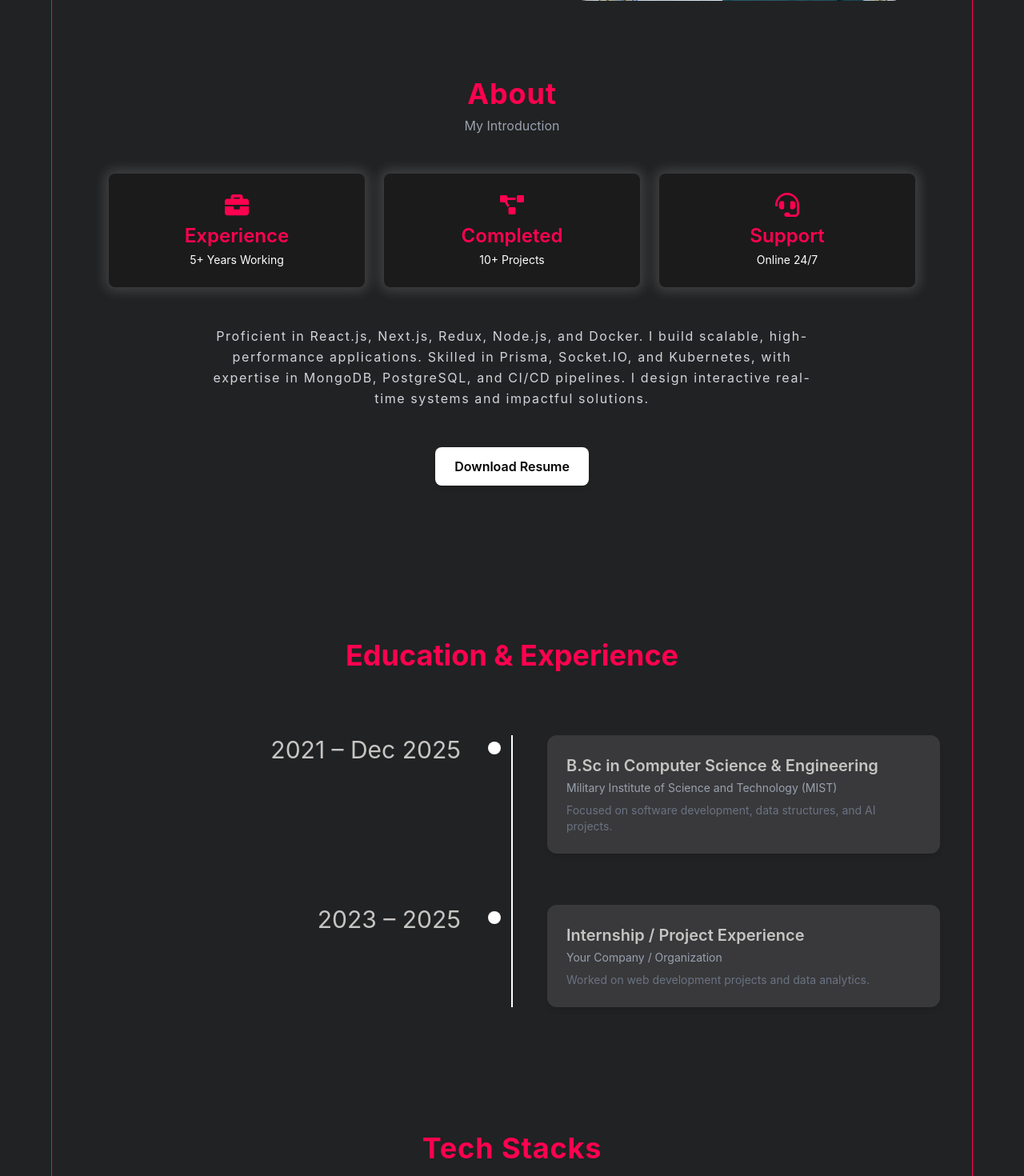
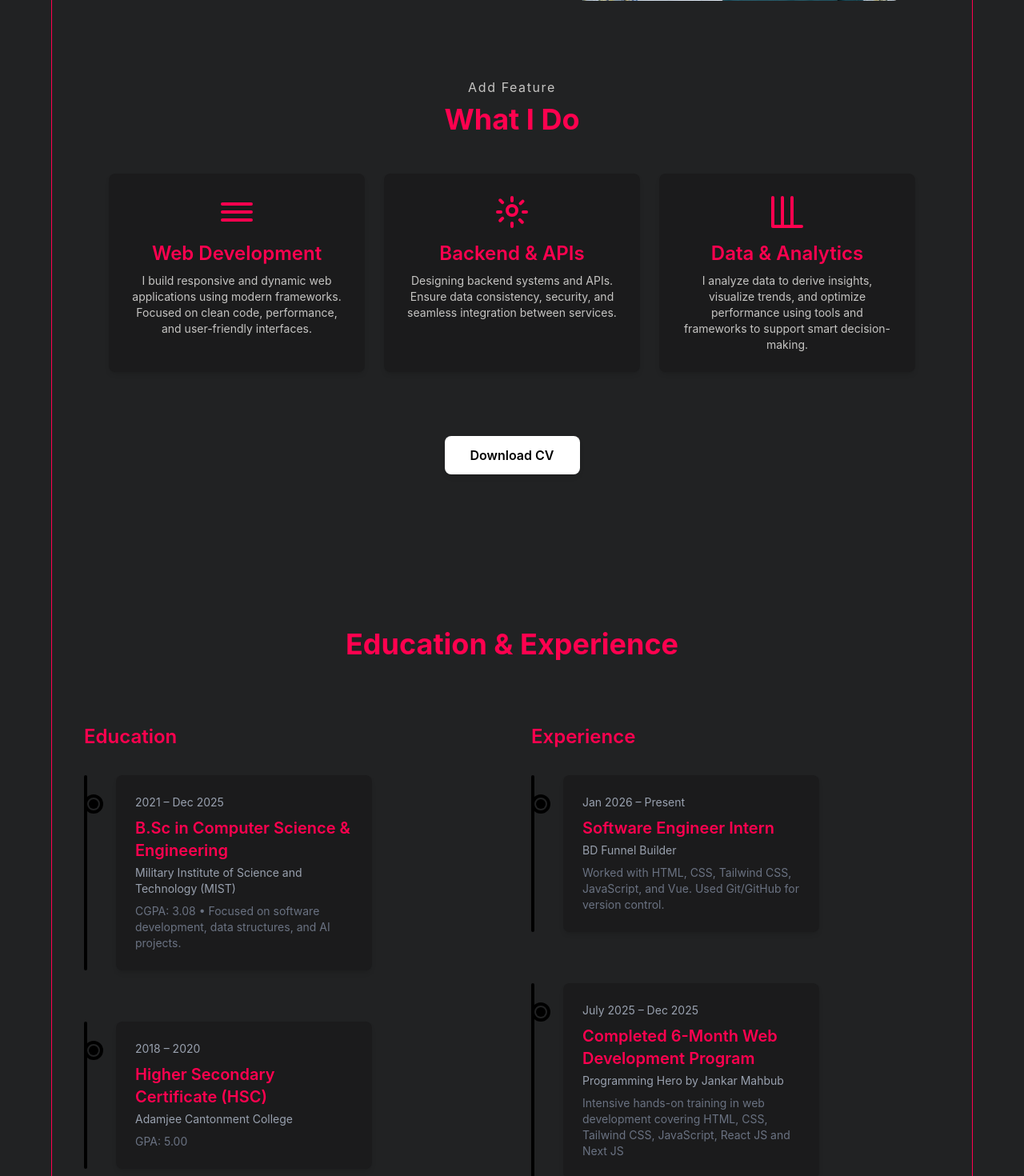
Before and after one commit to esha8di/portfolionextjs, a Next.js app: page / in a window 1280 px wide. Shown: the part 660-2130 px from the top of the page at 80% size. Built offline with nearby package versions, Linux system fonts and the light colour scheme.

Commit message:
education and experience done

```diff
--- a/src/components/About.jsx
+++ b/src/components/About.jsx
@@ -1,55 +1,85 @@
 "use client";
 
 import React from "react";
-import { FaBriefcase, FaProjectDiagram, FaHeadset } from "react-icons/fa"; // icons
 
 const ABOUT = () => {
   return (
-    <section id="about" className="py-24 text-secondary">
+    <section id="about" className="py-24 text-secondary" data-aos="fade-up">
       <div className="max-w-6xl mx-auto px-3 flex flex-col gap-12">
 
         {/* Title */}
         <div className="text-center">
-          <h2 className="text-4xl font-bold tracking-wide text-primary">About</h2>
-          <p className="text-gray-400  mt-2">My Introduction</p>
+          <p className="text-secondary tracking-widest">Add Feature</p>
+          <h2 className="text-4xl font-bold text-primary mt-2">What I Do</h2>
         </div>
 
         {/* Cards Section */}
         <div className="flex gap-6 flex-wrap justify-center">
-          <div className="bg-[#1b1b1c] hover:bg-[#2a2a2b] shadow-[0_0_15px_5px_rgba(255,255,255,0.15)] p-6 rounded-lg flex-1 max-w-xs text-center  transition-transform duration-300 ease-in-out hover:-translate-y-2 ">
-            <FaBriefcase className="text-3xl mx-auto mb-2 text-primary" />
-            <p className="font-semibold text-primary text-2xl">Experience</p>
-            <p className="text-white text-sm mt-1">5+ Years Working</p>
+
+          {/* Card 1: Web Development */}
+          <div className="bg-[#1b1b1c] shadow-md p-6 rounded-lg flex-1 max-w-xs text-center transition-colors duration-300 hover:bg-[#2a2a2b]">
+            {/* SVG Logo */}
+            <svg
+              xmlns="http://www.w3.org/2000/svg"
+              className="w-12 h-12 mx-auto mb-3 text-primary"
+              fill="none"
+              viewBox="0 0 24 24"
+              stroke="currentColor"
+            >
+              <path strokeLinecap="round" strokeLinejoin="round" strokeWidth={2} d="M3 7h18M3 12h18M3 17h18" />
+            </svg>
+            <p className="font-semibold text-primary text-2xl">Web Development</p>
+            <p className="text-secondary text-sm mt-2">
+              I build responsive and dynamic web applications using modern frameworks. Focused on clean code, performance, and user-friendly interfaces.
+            </p>
           </div>
 
-          <div className=" p-6 rounded-lg flex-1 max-w-xs text-center  transition-transform duration-300 ease-in-out hover:-translate-y-2
-          bg-[#1b1b1c] hover:bg-[#2a2a2b] shadow-[0_0_15px_5px_rgba(255,255,255,0.15)]">
-            <FaProjectDiagram className="text-3xl mx-auto mb-2 text-primary" />
-            <p className="font-semibold text-primary text-2xl">Completed</p>
-            <p className="text-white text-sm mt-1">10+ Projects</p>
+          {/* Card 2: Backend & APIs */}
+          <div className="bg-[#1b1b1c] shadow-md p-6 rounded-lg flex-1 max-w-xs text-center transition-colors duration-300 hover:bg-[#2a2a2b]">
+            {/* SVG Logo */}
+            <svg
+              xmlns="http://www.w3.org/2000/svg"
+              className="w-12 h-12 mx-auto mb-3 text-primary"
+              fill="none"
+              viewBox="0 0 24 24"
+              stroke="currentColor"
+            >
+              <path strokeLinecap="round" strokeLinejoin="round" strokeWidth={2} d="M12 8c-1.657 0-3 1.343-3 3s1.343 3 3 3 3-1.343 3-3-1.343-3-3-3z M12 3v2m0 14v2m9-9h-2M5 12H3m15.364 6.364l-1.414-1.414M6.05 6.05l-1.414-1.414m0 12.728l1.414-1.414M17.314 6.686l1.414-1.414" />
+            </svg>
+            <p className="font-semibold text-primary text-2xl">Backend & APIs</p>
+            <p className="text-secondary text-sm mt-2">
+              Designing backend systems and APIs. Ensure data consistency, security, and seamless integration between services.
+            </p>
           </div>
 
-          <div className=" p-6 rounded-lg flex-1 max-w-xs text-center  transition-transform duration-300 ease-in-out hover:-translate-y-2
-          bg-[#1b1b1c] hover:bg-[#2a2a2b] shadow-[0_0_15px_5px_rgba(255,255,255,0.15)]">
-            <FaHeadset className="text-3xl mx-auto mb-2 text-primary" />
-            <p className="font-semibold text-primary text-2xl">Support</p>
-            <p className="text-white text-sm mt-1">Online 24/7</p>
+          {/* Card 3: Data & Analytics */}
+          <div className="bg-[#1b1b1c] shadow-md p-6 rounded-lg flex-1 max-w-xs text-center transition-colors duration-300 hover:bg-[#2a2a2b]">
+            {/* SVG Logo */}
+            <svg
+              xmlns="http://www.w3.org/2000/svg"
+              className="w-12 h-12 mx-auto mb-3 text-primary"
+              fill="none"
+              viewBox="0 0 24 24"
+              stroke="currentColor"
+            >
+              <path strokeLinecap="round" strokeLinejoin="round" strokeWidth={2} d="M3 3v18h18M9 3v18M15 3v18" />
+            </svg>
+            <p className="font-semibold text-primary text-2xl">Data & Analytics</p>
+            <p className="text-secondary text-sm mt-2">
+              I analyze data to derive insights, visualize trends, and optimize performance using tools and frameworks to support smart decision-making.
+            </p>
           </div>
+
         </div>
 
-        {/* Description */}
-        <p className="text-gray-300 leading-relaxed text-center max-w-3xl mx-auto tracking-widest">
-          Proficient in React.js, Next.js, Redux, Node.js, and Docker. I build scalable, high-performance applications. Skilled in Prisma, Socket.IO, and Kubernetes, with expertise in MongoDB, PostgreSQL, and CI/CD pipelines. I design interactive real-time systems and impactful solutions.
-        </p>
-
-        {/* Centered Download Resume Button */}
-        <div className="text-center">
+        {/* Download CV Button */}
+        <div className="text-center mt-8">
           <a
-            href="/resume.pdf"
-            target="_blank"
-            className="inline-block bg-white text-black hover:text-primary font-semibold px-6 py-3 rounded-lg hover:bg-gray-200 transition-transform transform hover:scale-105 shadow-md"
+            href="/Shumin_Nahar_Esha_CV.pdf"
+            download
+            className="inline-block bg-white text-black font-semibold px-8 py-3 rounded-lg hover:bg-gray-200 hover:text-primary transition-transform transform hover:scale-105 shadow-md"
           >
-            Download Resume
+            Download CV
           </a>
         </div>
 
--- a/src/components/Educations.jsx
+++ b/src/components/Educations.jsx
@@ -1,67 +1,117 @@
 "use client";
 
-const timeline = [
+const education = [
   {
     title: "B.Sc in Computer Science & Engineering",
     subtitle: "Military Institute of Science and Technology (MIST)",
-    details: "Focused on software development, data structures, and AI projects.",
+    details: "CGPA: 3.08 • Focused on software development, data structures, and AI projects.",
     date: "2021 – Dec 2025",
   },
   {
-    title: "Internship / Project Experience",
-    subtitle: "Your Company / Organization",
-    details: "Worked on web development projects and data analytics.",
-    date: "2023 – 2025",
+    title: "Higher Secondary Certificate (HSC)",
+    subtitle: "Adamjee Cantonment College",
+    details: "GPA: 5.00",
+    date: "2018 – 2020",
   },
 ];
 
-export default function EducationTimeline() {
+const experience = [
+  {
+    title: "Software Engineer Intern",
+    subtitle: "BD Funnel Builder",
+    details: "Worked with HTML, CSS, Tailwind CSS, JavaScript, and Vue. Used Git/GitHub for version control.",
+    date: "Jan 2026 – Present",
+  },
+  {
+    title: "Completed 6-Month Web Development Program",
+    subtitle: "Programming Hero by Jankar Mahbub",
+    details: "Intensive hands-on training in web development covering HTML, CSS, Tailwind CSS, JavaScript, React JS and Next JS",
+    date: "July 2025 – Dec 2025",
+  },
+  {
+    title: "Intern (Software Testing)",
+    subtitle: "Bangladesh Computer Council (BCC)",
+    details: "Conducted manual and functional testing of web applications to ensure software quality.",
+    date: "Jan 2023",
+  },
+];
+
+export default function EducationExperienceTimeline() {
   return (
-    <section id="education" className="py-24  text-secondary" data-aos="fade-up">
+    <section id="education" className="py-24 text-secondary">
       <div className="max-w-6xl mx-auto px-6">
 
-        {/* Title */}
+        {/* Section Title */}
         <h2 className="text-3xl md:text-4xl font-bold text-center text-primary mb-20">
           Education & Experience
         </h2>
 
-        <div className="relative">
+        <div className="grid grid-cols-1 md:grid-cols-2 gap-12">
 
-          {/* Center Line */}
-          <div className="absolute left-1/2 top-0 h-full w-[2px] bg-white -translate-x-1/2"></div>
+          {/* Education Column */}
+          <div className="relative space-y-16">
+            {/* Column Title */}
+            <h3 className="text-2xl font-semibold text-primary mb-8 text-center md:text-left">
+              Education
+            </h3>
 
-          <div className="space-y-16">
-            {timeline.map((item, index) => (
+            {education.map((item, index) => (
               <div
                 key={index}
-                className="relative grid grid-cols-2 gap-12 items-start group"
+                className="flex items-start relative group"
+                data-aos="fade-up"
+                data-aos-delay={index * 200}
               >
 
-                {/* DOT (proper position) */}
-                <div className="absolute left-1/2 top-2 -translate-x-[30px] w-4 h-4 rounded-full bg-white group-hover:bg-primary transition"></div>
+                {/* Vertical line */}
+                <div className="w-1 bg-black rounded-full h-full absolute left-0 top-0"></div>
 
-                {/* DATE */}
-                <div className="text-right text-3xl text-bold pr-10 text-secondary">
-                  {item.date}
+                {/* Dot with thick border */}
+                <div className="absolute left-0 top-6 w-6 h-6 rounded-full border-4 border-black flex items-center justify-center transition-colors">
+                  <div className="w-3 h-3 rounded-full bg-black group-hover:bg-primary transition-colors"></div>
                 </div>
 
-                {/* CONTENT */}
-                <div className="pl-5">
-                  <div className="bg-[#39393b] p-6 rounded-xl shadow-md hover:shadow-lg transition">
-                    <h3 className="text-xl font-semibold group-hover:text-primary transition">
-                      {item.title}
-                    </h3>
+                {/* Card */}
+                <div className="ml-10 bg-[#1b1b1c] p-6 rounded-lg shadow-md flex-1 max-w-xs text-left transition-colors duration-300 hover:bg-[#2a2a2b] w-full">
+                  <p className="text-gray-400 text-sm mb-2">{item.date}</p>
+                  <h3 className="text-xl font-semibold text-primary mb-1">{item.title}</h3>
+                  <p className="text-gray-400 text-sm mb-2">{item.subtitle}</p>
+                  <p className="text-gray-500 text-sm">{item.details}</p>
+                </div>
+              </div>
+            ))}
+          </div>
 
-                    <p className="text-gray-400 text-sm mt-1">
-                      {item.subtitle}
-                    </p>
+          {/* Experience Column */}
+          <div className="relative space-y-16">
+            {/* Column Title */}
+            <h3 className="text-2xl font-semibold text-primary mb-8 text-center md:text-left">
+              Experience
+            </h3>
 
-                    <p className="text-gray-500 text-sm mt-2">
-                      {item.details}
-                    </p>
-                  </div>
+            {experience.map((item, index) => (
+              <div
+                key={index}
+                className="flex items-start relative group"
+                data-aos="fade-up"
+                data-aos-delay={index * 200}
+              >
+
+                {/* Vertical line */}
+                <div className="w-1 bg-black rounded-full h-full absolute left-0 top-0"></div>
+
+                {/* Dot with thick border */}
+                <div className="absolute left-0 top-6 w-6 h-6 rounded-full border-4 border-black flex items-center justify-center transition-colors">
+                  <div className="w-3 h-3 rounded-full bg-black group-hover:bg-primary transition-colors"></div>
                 </div>
 
+                {/* Card */}
+                <div className="ml-10 bg-[#1b1b1c] p-6 rounded-lg shadow-md flex-1 max-w-xs text-left transition-colors duration-300 hover:bg-[#2a2a2b] w-full">
+                  <p className="text-gray-400 text-sm mb-2">{item.date}</p>
+                  <h3 className="text-xl font-semibold text-primary mb-1">{item.title}</h3>
+                  <p className="text-gray-400 text-sm mb-2">{item.subtitle}</p>
+                  <p className="text-gray-500 text-sm">{item.details}</p>
+                </div>
               </div>
             ))}
           </div>
--- a/src/components/Navbar.jsx
+++ b/src/components/Navbar.jsx
@@ -8,8 +8,7 @@ const Navbar = () => {
       <div className="space-x-8">
         <NavLink href="#banner">HOME</NavLink>
         <NavLink href="#about">ABOUT</NavLink>
-        <NavLink href="#education">EDUCATION</NavLink>
-        <NavLink href="#experience">EXPERIENCE</NavLink>
+        <NavLink href="#education">EDUCATION&EXPERIENCE</NavLink>
         <NavLink href="#techskills">TECHSKILLS</NavLink>
         <NavLink href="#projects">PROJECTS</NavLink>
         <NavLink href="#contact">CONTACT</NavLink>
```
Also changed, not shown: src/components/Banner.jsx (+6 -6 lines), 1 other file (tests, documents, lock files or other folders).
